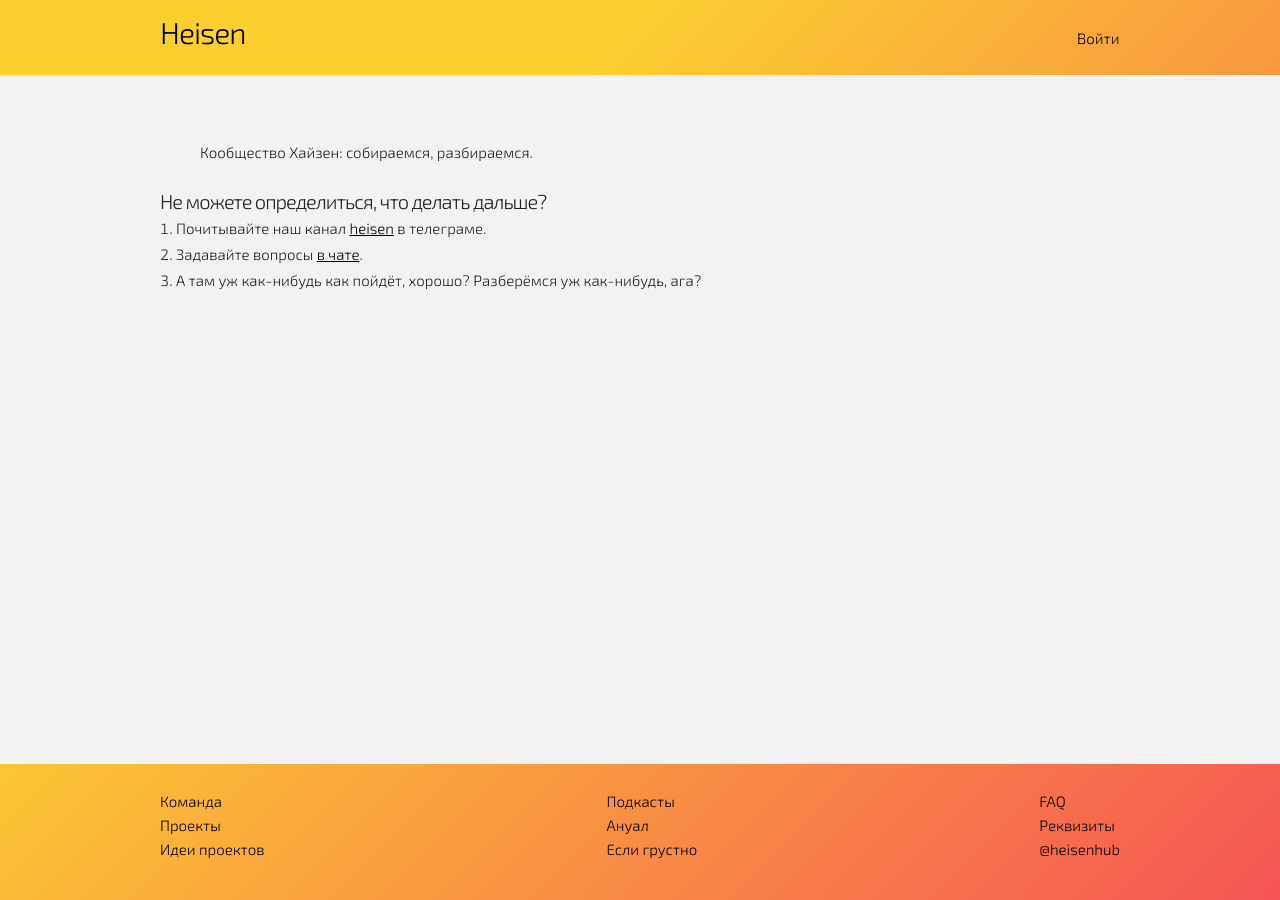
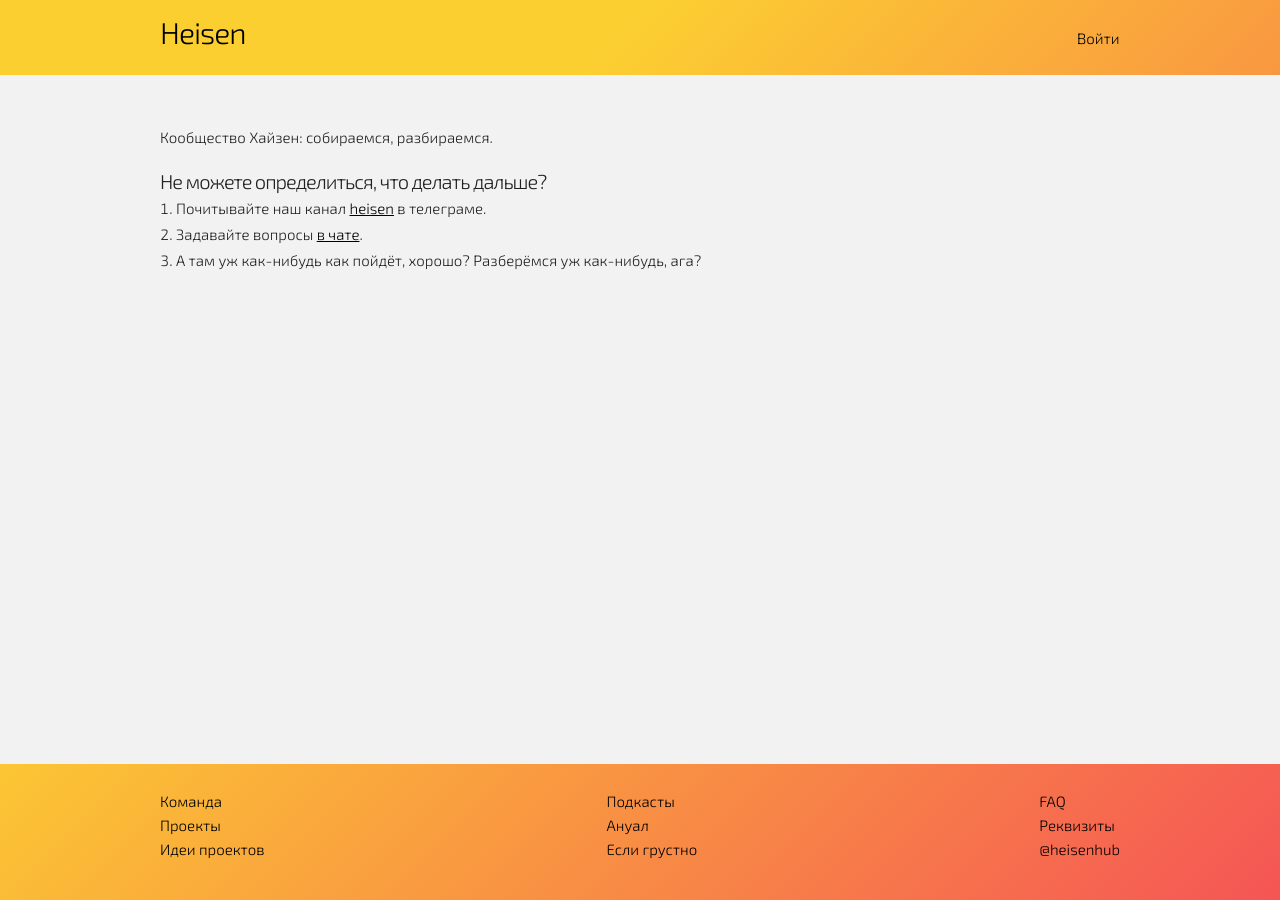
Before and after one commit to evgenity/heisen-new, a Jekyll site: the page built from index.markdown, in a window 1280 px wide. Built offline with Jekyll 4.4.1, drawn with Linux system fonts in a browser that asks for light colours; nearby versions of some CDN libraries; comment, search, counter and statistics services are not loaded.

```diff
--- a/index.markdown
+++ b/index.markdown
@@ -5,7 +5,7 @@ layout: page
 
 <!-- <h1 style="color: black;">{{page.title}}</h1> -->
 
-> Кообщество Хайзен: собираемся, разбираемся.
+Кообщество Хайзен: собираемся, разбираемся.
 
 <!--
 ## В чем идея?
```
